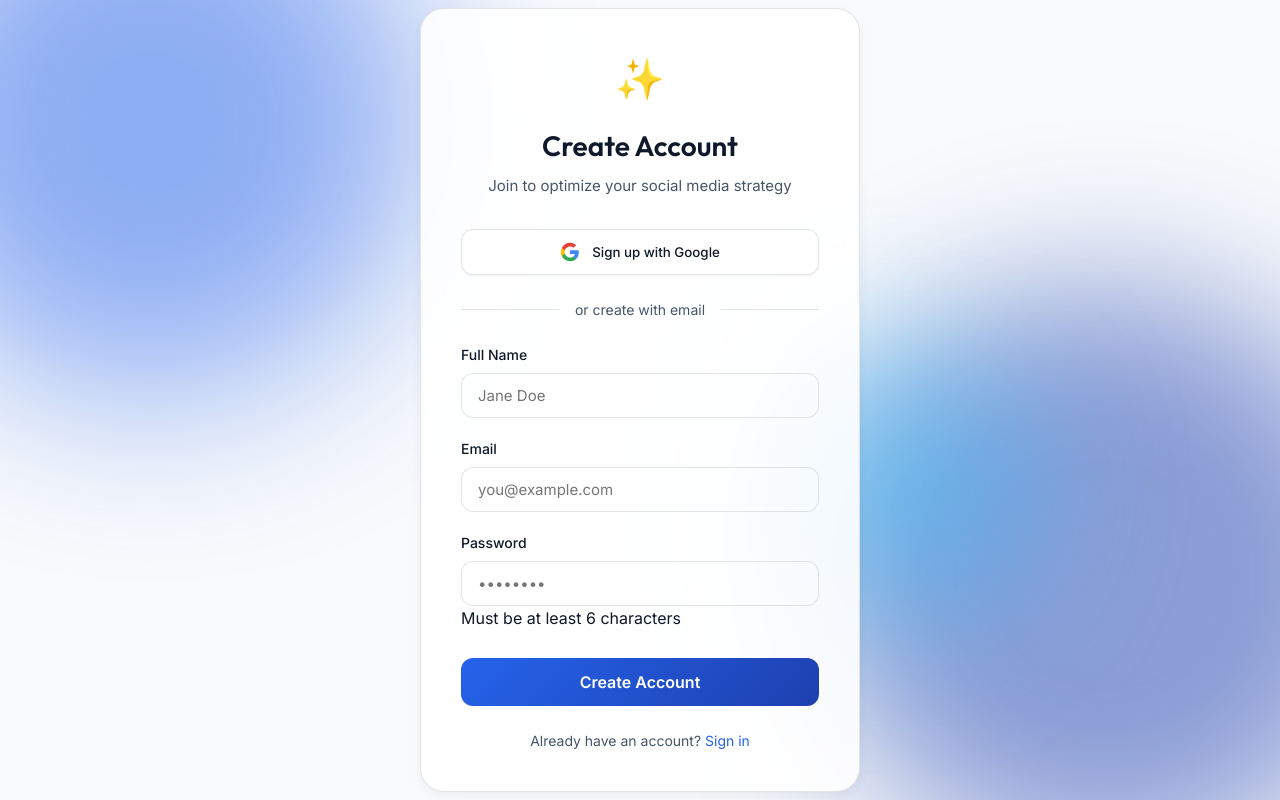
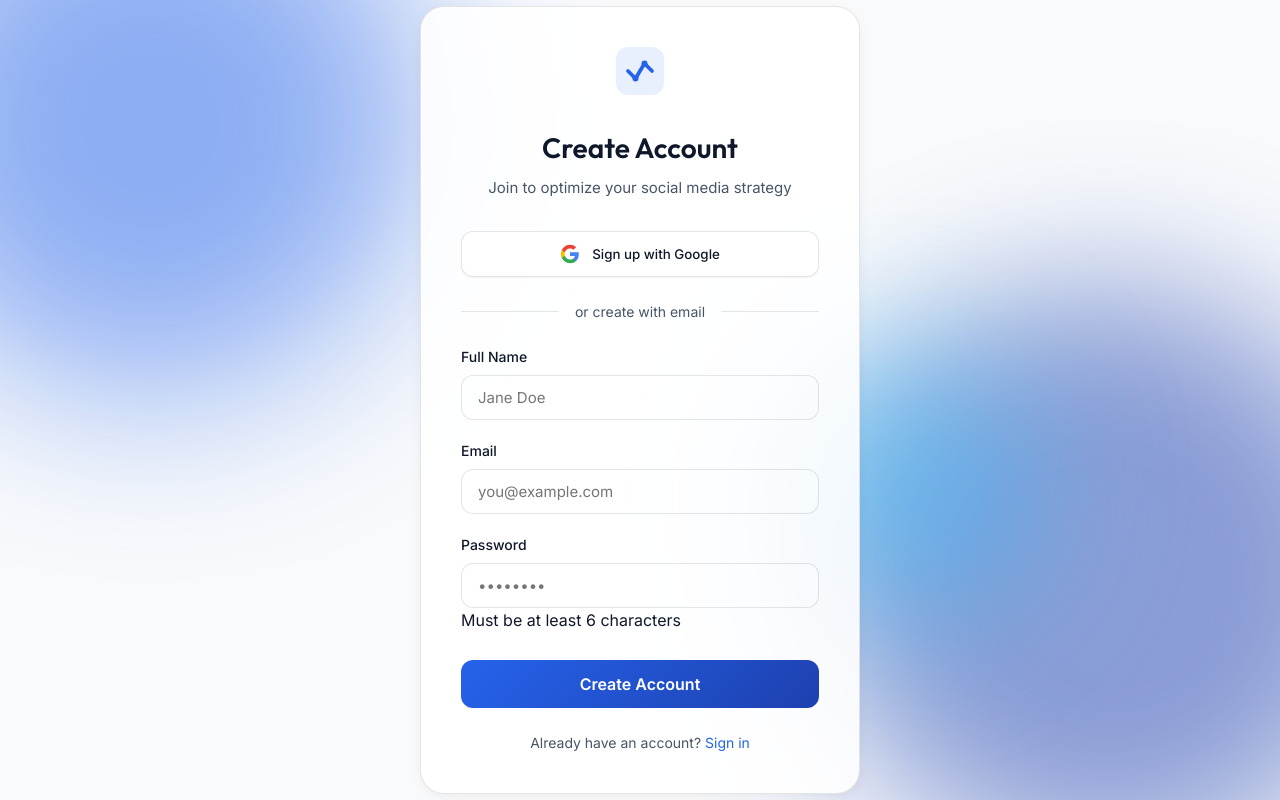
Before and after one commit to vaibhav585/Social-media-content-analyzer, a React (Vite) app in the folder client/: page /signup in a window 1280 px wide. Built offline with nearby package versions, Linux system fonts and the light colour scheme; no server answers.

Commit message:
style: replace generic AI-looking icons with custom professional SaaS SVG logo

```diff
--- a/client/src/components/auth/LoginPage.tsx
+++ b/client/src/components/auth/LoginPage.tsx
@@ -71,8 +71,14 @@ export default function LoginPage() {
             initial={{ scale: 0 }}
             animate={{ scale: 1 }}
             transition={{ delay: 0.2, type: 'spring', stiffness: 200 }}
+            style={{ background: 'transparent', boxShadow: 'none' }}
           >
-            <span className="auth-logo-icon">📊</span>
+            <svg width="48" height="48" viewBox="0 0 32 32" fill="none" xmlns="http://www.w3.org/2000/svg">
+              <rect width="32" height="32" rx="8" fill="var(--brand-primary)" fillOpacity="0.1" />
+              <path d="M8 16L13 21L19 11L24 16" stroke="var(--brand-primary)" strokeWidth="2.5" strokeLinecap="round" strokeLinejoin="round" />
+              <circle cx="13" cy="21" r="2" fill="var(--brand-primary)" />
+              <circle cx="19" cy="11" r="2" fill="var(--brand-primary)" />
+            </svg>
           </motion.div>
           <h1 className="auth-title">Welcome Back</h1>
           <p className="auth-subtitle">Sign in to analyze your social media content</p>
--- a/client/src/components/auth/SignupPage.tsx
+++ b/client/src/components/auth/SignupPage.tsx
@@ -65,8 +65,14 @@ export default function SignupPage() {
             initial={{ scale: 0 }}
             animate={{ scale: 1 }}
             transition={{ delay: 0.2, type: 'spring', stiffness: 200 }}
+            style={{ background: 'transparent', boxShadow: 'none' }}
           >
-            <span className="auth-logo-icon">✨</span>
+            <svg width="48" height="48" viewBox="0 0 32 32" fill="none" xmlns="http://www.w3.org/2000/svg">
+              <rect width="32" height="32" rx="8" fill="var(--brand-primary)" fillOpacity="0.1" />
+              <path d="M8 16L13 21L19 11L24 16" stroke="var(--brand-primary)" strokeWidth="2.5" strokeLinecap="round" strokeLinejoin="round" />
+              <circle cx="13" cy="21" r="2" fill="var(--brand-primary)" />
+              <circle cx="19" cy="11" r="2" fill="var(--brand-primary)" />
+            </svg>
           </motion.div>
           <h1 className="auth-title">Create Account</h1>
           <p className="auth-subtitle">Join to optimize your social media strategy</p>
--- a/client/src/components/layout/Header.tsx
+++ b/client/src/components/layout/Header.tsx
@@ -3,7 +3,7 @@
 // Top navigation bar with logo and user menu.
 // =============================================================================
 
-import { Menu, Activity } from 'lucide-react';
+import { Menu } from 'lucide-react';
 import { useUIStore } from '../../store/uiStore';
 import UserMenu from '../auth/UserMenu';
 
@@ -21,8 +21,13 @@ export default function Header() {
           <Menu size={24} />
         </button>
         <div className="header-brand" style={{ display: 'flex', alignItems: 'center', gap: '10px' }}>
-          <div style={{ display: 'flex', alignItems: 'center', justifyContent: 'center', width: '36px', height: '36px', borderRadius: '10px', background: 'var(--brand-primary)', color: 'white', boxShadow: '0 4px 12px rgba(249, 115, 22, 0.3)' }}>
-            <Activity size={20} strokeWidth={2.5} />
+          <div style={{ display: 'flex', alignItems: 'center', justifyContent: 'center' }}>
+            <svg width="32" height="32" viewBox="0 0 32 32" fill="none" xmlns="http://www.w3.org/2000/svg">
+              <rect width="32" height="32" rx="8" fill="var(--brand-primary)" fillOpacity="0.1" />
+              <path d="M8 16L13 21L19 11L24 16" stroke="var(--brand-primary)" strokeWidth="2.5" strokeLinecap="round" strokeLinejoin="round" />
+              <circle cx="13" cy="21" r="2" fill="var(--brand-primary)" />
+              <circle cx="19" cy="11" r="2" fill="var(--brand-primary)" />
+            </svg>
           </div>
           <span className="header-title" style={{ fontSize: '20px', fontWeight: 800, letterSpacing: '-0.5px' }}>ContentPulse</span>
         </div>
```
